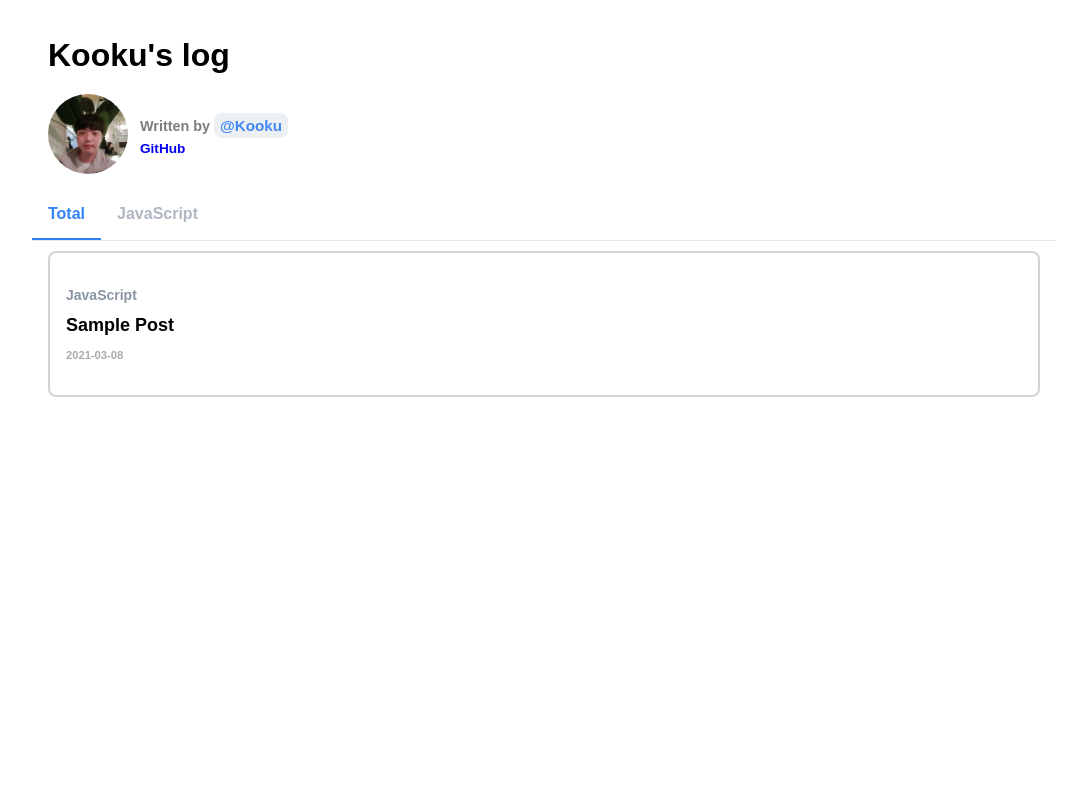
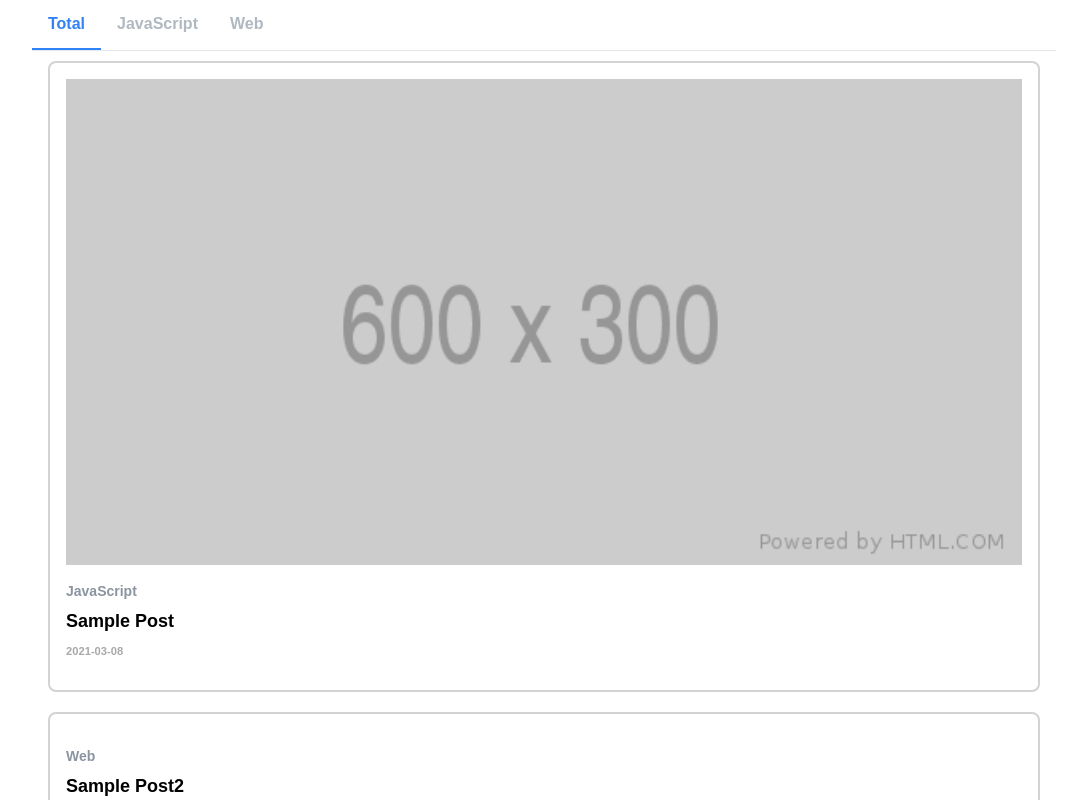
Before and after one commit to kooku0/blog-template-kooku, a Next.js app: page / in a window 1280 px wide. Shown: the whole page, without its empty margins (96-1183 px from the left). Built offline with nearby package versions, Linux system fonts and the light colour scheme.

Commit message:
feat: add post

```diff
--- /dev/null
+++ b/_posts/sample-post2.mdx
@@ -0,0 +1,69 @@
+---
+slug: sample-post2
+title: Sample Post2
+date: 2021-03-07
+tags:
+  - web
+---
+
+sample
+sdf
+sample
+sdf
+sample
+sdf
+sample
+sdf
+sample
+sdf
+sample
+sdf
+sample
+sdf
+sample
+sdf
+sample
+sdf
+sample
+sdf
+sample
+sdf
+sample
+sdf
+sample
+sdf
+sample
+sdf
+sample
+sdf
+sample
+sdf
+sample
+sdf
+sample
+sdf
+sample
+sdf
+
+v
+sample
+sdf
+sample
+sdf
+
+asdf
+sadf
+
+asdf
+
+asdf
+
+asdf
+
+asdf
+
+asdf
+
+sadf
+
+asdf
--- a/meta/tags.yml
+++ b/meta/tags.yml
@@ -1,3 +1,5 @@
 tags:
   - slug: javascript
     name: JavaScript
+  - slug: web
+    name: Web
--- a/src/components/card/index.tsx
+++ b/src/components/card/index.tsx
@@ -1,6 +1,8 @@
 import React, { ReactChild, useCallback } from 'react';
 import styled from '@emotion/styled';
 import Link from 'next/link';
+
+import CoverImage from '@/components/cover-image';
 
 const Container = styled.div<{ width?: number }>`
   width: ${({ width }) => (width ? `${width}px` : '100%')};
@@ -16,12 +18,15 @@ interface CardProps {
   children: ReactChild | ReactChild[];
 }
 
-const Card: React.FC<CardProps> = ({ width, to, children }) => {
+const Card: React.FC<CardProps> = ({ width, to, children, coverImage }) => {
   return (
     <Link href={to}>
-      <Container width={width}>
-        <div>{children}</div>
-      </Container>
+      <div>
+        {coverImage && <CoverImage src={coverImage} />}
+        <Container width={width}>
+          <div>{children}</div>
+        </Container>
+      </div>
     </Link>
   );
 };
--- a/src/pages/index.tsx
+++ b/src/pages/index.tsx
@@ -19,6 +19,9 @@ const Container = styled.div`
   overscroll-behavior: none;
   scroll-behavior: smooth;
   scrollbar-width: none;
+
+  scroll-snap-type: y proximity;
+  scroll-snap-stop: normal;
 
   &::-webkit-scrollbar {
     display: none;
@@ -47,6 +50,7 @@ const TagListWrapper = styled.div`
 
 const Section = styled.section`
   ${SectionContainer};
+  scroll-snap-align: start;
 `;
 
 const Posts = styled.div`
```
